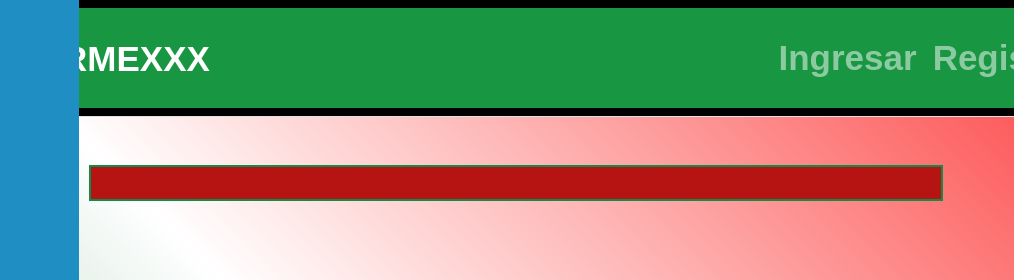
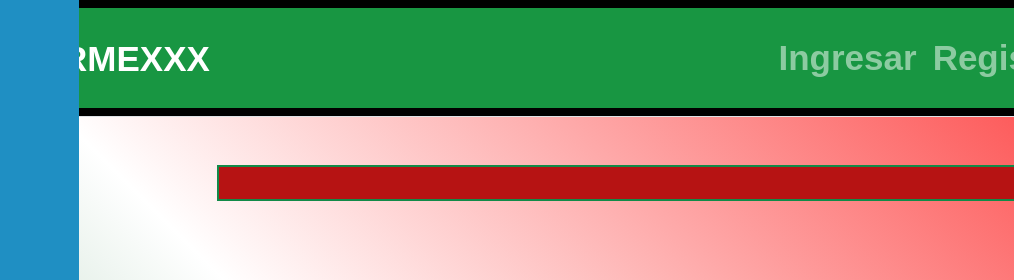
Before and after one commit to edgarprogweb/GobiMexxx, a website: page index.html in a window 1280 px wide. Shown: the top 280 px of the page, 266-1280 px from the left. Drawn offline with nearby package versions, Linux system fonts and the light colour scheme; no server answers; a web font is replaced by a local one.

Commit message:
Update styles.css

```diff
--- a/styles.css
+++ b/styles.css
@@ -47,7 +47,7 @@ footer {
       border: 2px solid #128a48;
       /* IMPORTANTE */
       text-align: center;
-      left: 24%;
+      left: 34%;
 
     }
 
```
